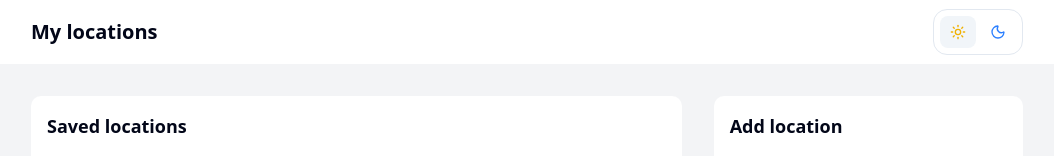
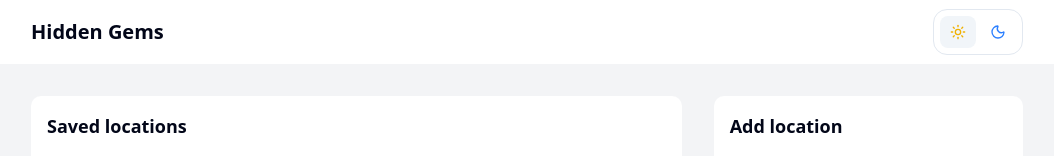
Before and after one commit to hellstromsamuel/hidden-gems-web, a React (Vite) app: page / in a window 1280 px wide. Shown: the top 156 px of the page, without its empty margins (113-1167 px from the left). Built offline with nearby package versions, Linux system fonts and the light colour scheme; no server answers; the database is empty.

Commit message:
Update page title and header to reflect new branding as "Hidden Gems"

```diff
--- a/index.html
+++ b/index.html
@@ -4,7 +4,7 @@
     <meta charset="UTF-8" />
     <link rel="icon" type="image/svg+xml" href="/vite.svg" />
     <meta name="viewport" content="width=device-width, initial-scale=1.0" />
-    <title>My locations</title>
+    <title>Hidden Gems - App</title>
   </head>
   <body>
     <div id="root"></div>
--- a/src/components/layout/header.tsx
+++ b/src/components/layout/header.tsx
@@ -13,7 +13,7 @@ function Header({ className }: Props) {
         className
       )}
     >
-      <h1 className="font-semibold text-xl">My locations</h1>
+      <h1 className="font-semibold text-xl">Hidden Gems</h1>
 
       <div className="border rounded-xl p-0.5">
         <ThemeToggleButtons size="sm" />
```
